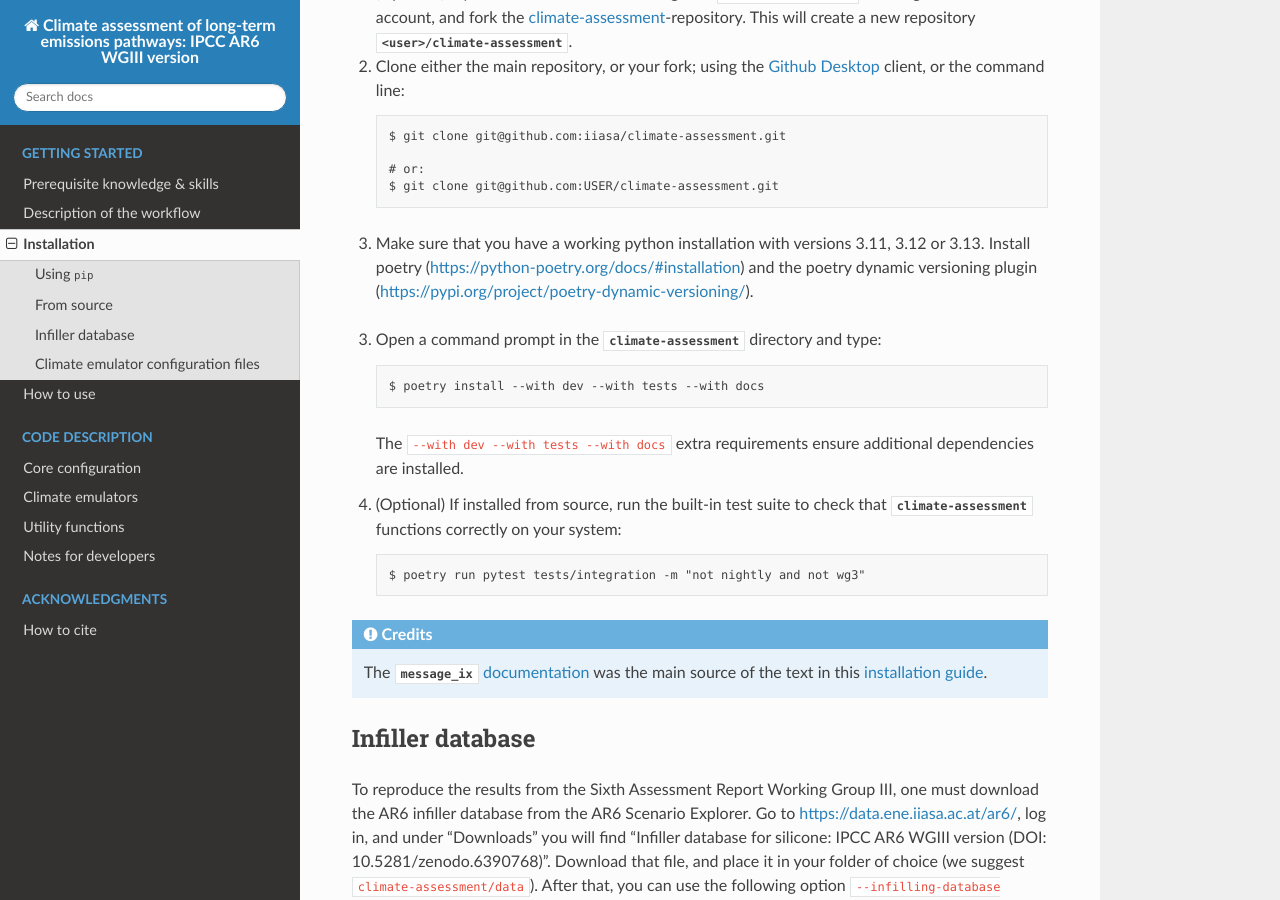
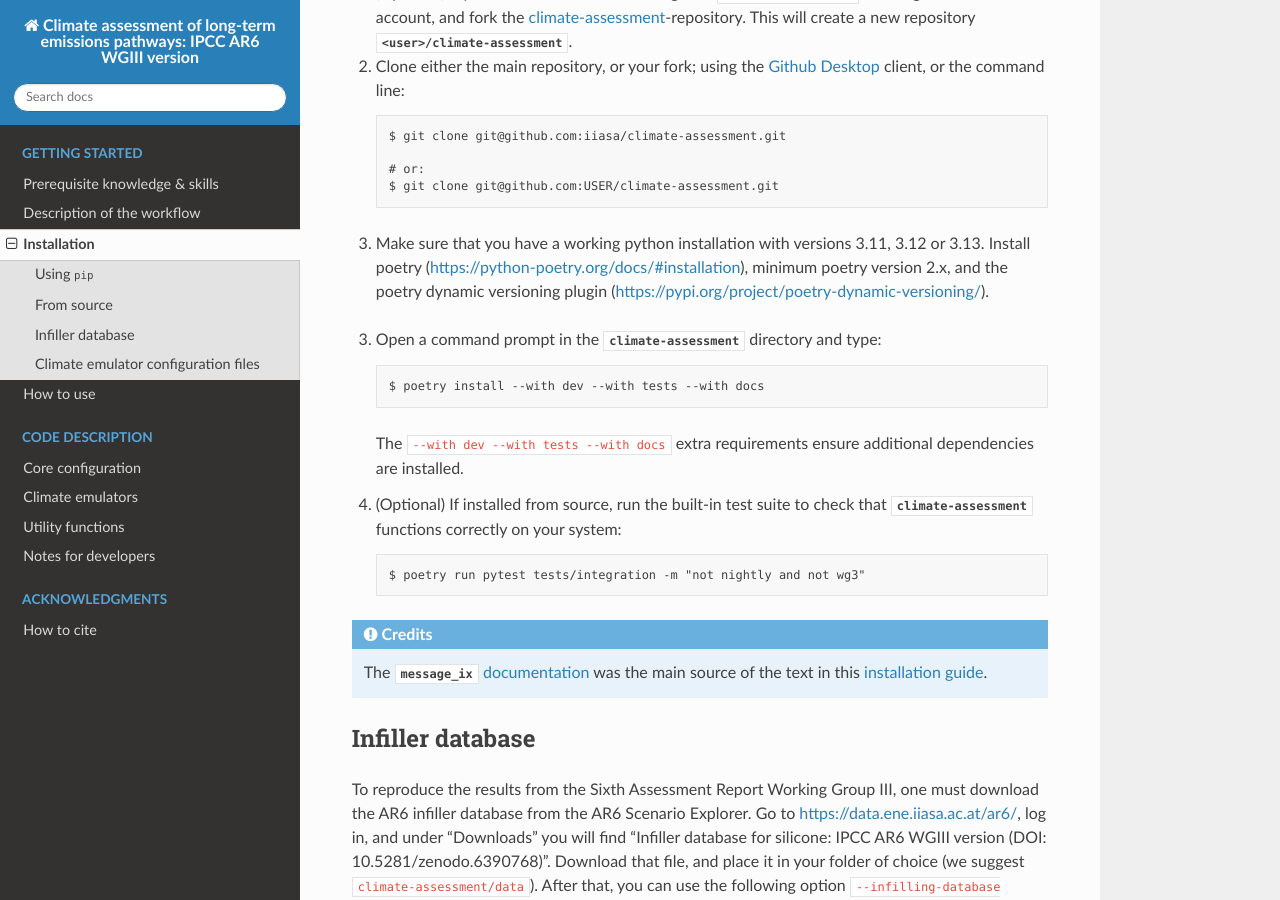
Before and after one commit to iiasa/climate-assessment, a Sphinx documentation site: the page built from docs/install.rst, in a window 1280 px wide and 900 px high, scrolled down 764 px. Built offline with Sphinx 7.4.7 and the Read the Docs theme 3.1.0, drawn with Linux system fonts in a browser that asks for light colours.

Commit message:
Add information about poetry 2.x

```diff
--- a/docs/install.rst
+++ b/docs/install.rst
@@ -40,7 +40,10 @@ From source
     # or:
     $ git clone git@github.com:USER/climate-assessment.git
 
-3. Make sure that you have a working python installation with versions 3.11, 3.12 or 3.13. Install poetry (`<https://python-poetry.org/docs/#installation>`_) and the poetry dynamic versioning plugin (`<https://pypi.org/project/poetry-dynamic-versioning/>`_).
+3. Make sure that you have a working python installation with versions 3.11, 3.12 or
+   3.13. Install poetry (`<https://python-poetry.org/docs/#installation>`_), minimum
+   poetry version 2.x, and the poetry dynamic versioning plugin
+   (`<https://pypi.org/project/poetry-dynamic-versioning/>`_).
 
 3. Open a command prompt in the :mod:`climate-assessment` directory and type::
 
```
